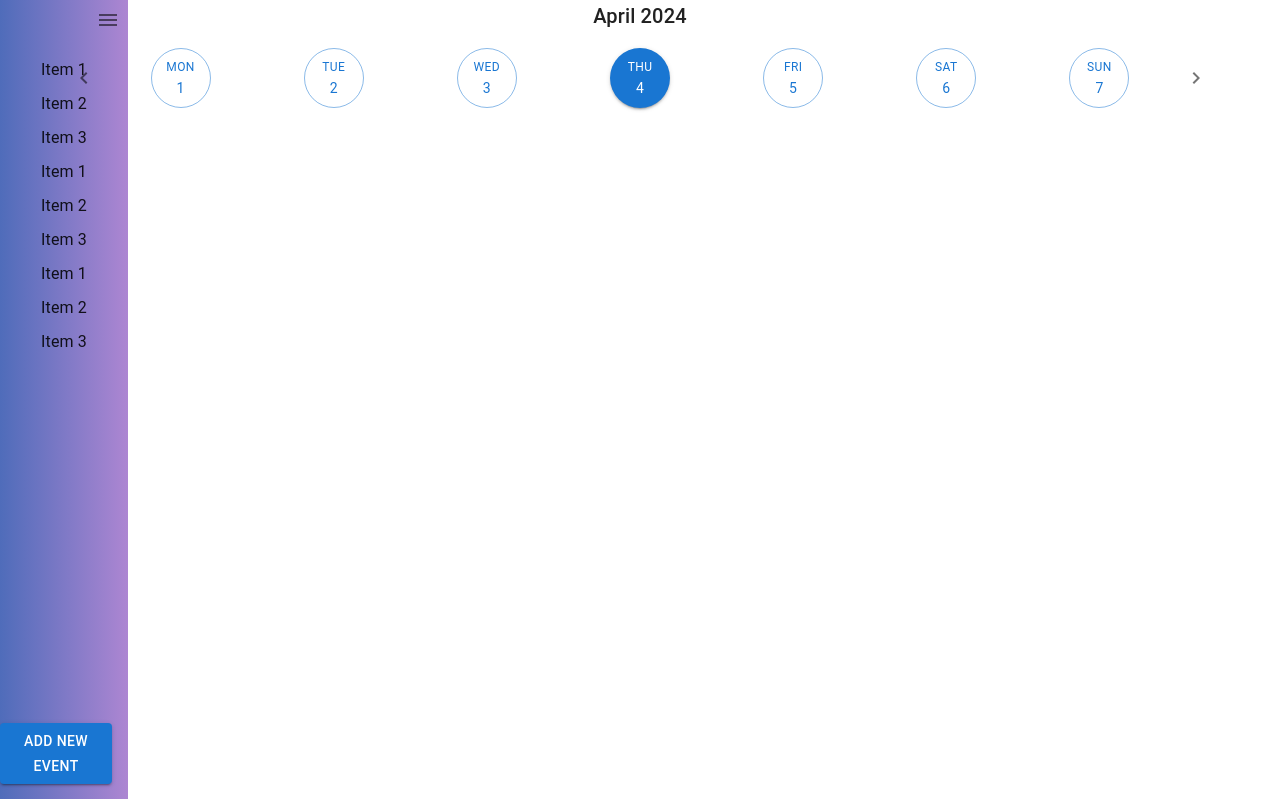
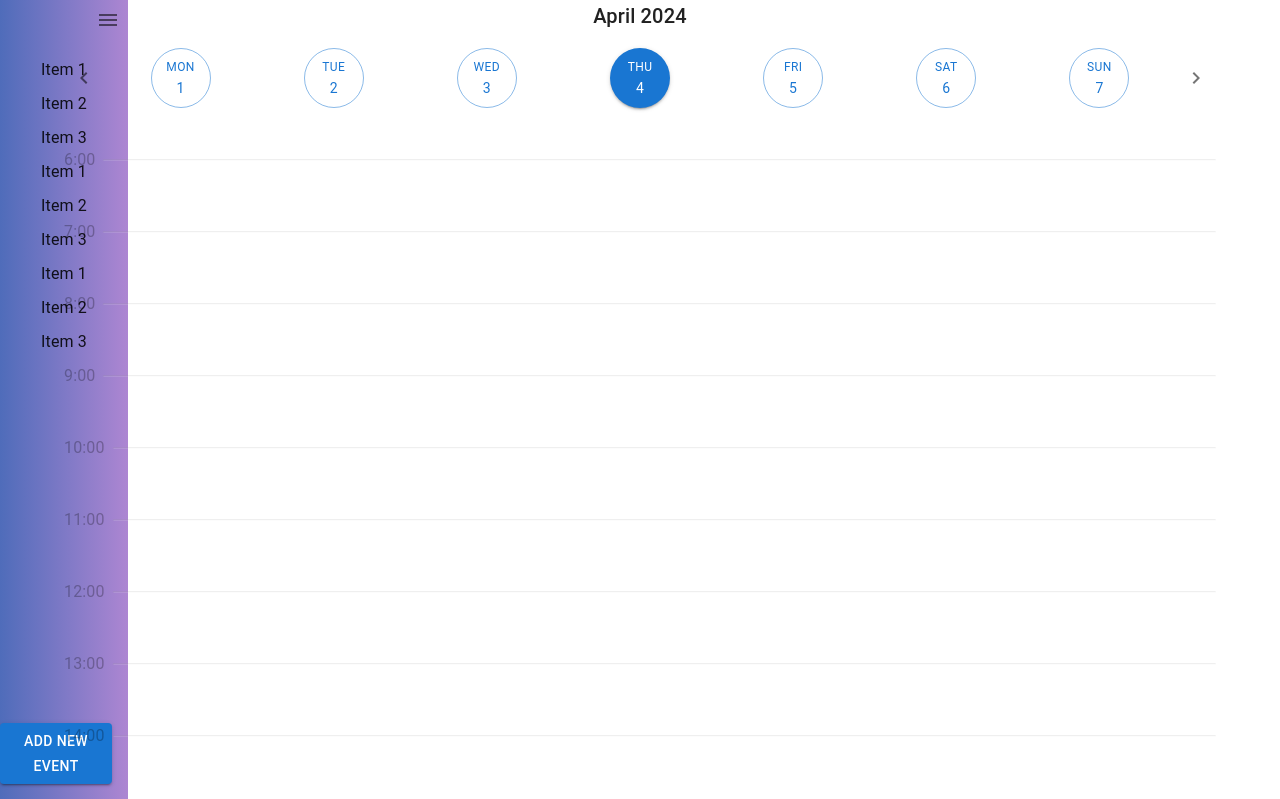
Before and after one commit to TheHQ98/BitBridge, a React (Vite) app in the folder Web/: page / in a window 1280 px wide. Shown: the top 799 px of the page. Built offline with nearby package versions, Linux system fonts and the light colour scheme.

Commit message:
added new features of timetable amd timetable will come at the bottom of dateheader

```diff
--- a/Web/src/components/DateHeader.tsx
+++ b/Web/src/components/DateHeader.tsx
@@ -2,6 +2,7 @@ import React from 'react';
 import { IconButton, Button, Stack, Typography, Grid } from '@mui/material';
 import NavigateBeforeIcon from '@mui/icons-material/NavigateBefore';
 import NavigateNextIcon from '@mui/icons-material/NavigateNext';
+import Timetable from "./Timetable.tsx";
 
 type DateHeaderProps = {
     startOfWeek?: number;
@@ -74,6 +75,7 @@ const DateHeader: React.FC<DateHeaderProps> = ({ startOfWeek = 1, selectedDate,
                     <NavigateNextIcon />
                 </IconButton>
             </Grid>
+            <Timetable /> {/* 将 Timetable 放在 DateHeader 下方 */}
         </Stack>
     );
 };
--- /dev/null
+++ b/Web/src/components/Timetable.tsx
@@ -0,0 +1,24 @@
+import React from 'react';
+
+
+const Timetable: React.FC = () => {
+
+    const timeRange = [
+        '6:00', '7:00', '8:00', '9:00', '10:00', '11:00', '12:00',
+        '13:00', '14:00', '15:00', '16:00', '17:00', '18:00', '19:00', '20:00', '21:00'
+    ];
+
+    return (
+        <div>
+            {timeRange.map((time, index) => (
+                <div key={index} style={{
+                    display: 'flex', alignItems: 'center', lineHeight: '4.5',  opacity: 0.3  }}>
+                    <div style={{ marginRight: '8px' }}>{time}</div>
+                    <hr style={{ width: '100%', margin: 0 , opacity: 0.5 }} />
+                </div>
+            ))}
+        </div>
+    );
+};
+
+export default Timetable;
```
